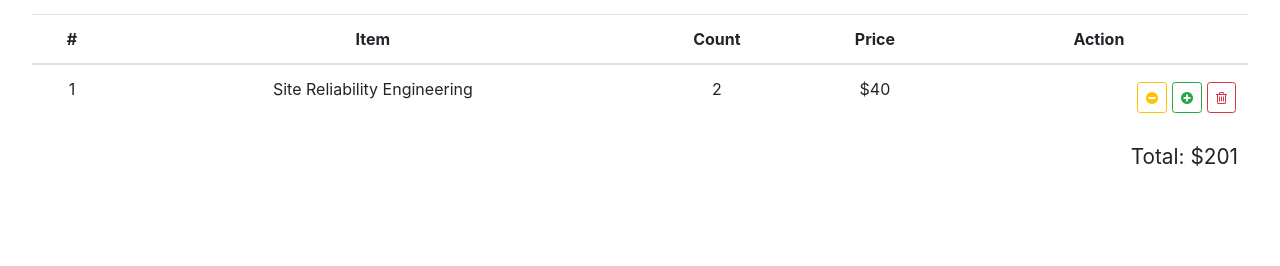
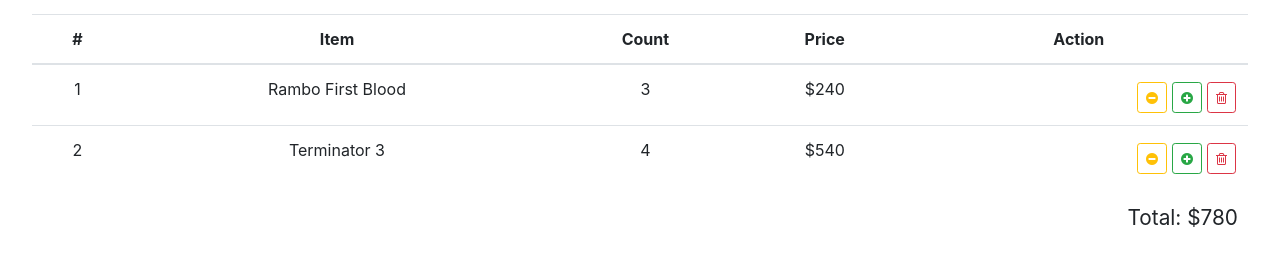
Before and after one commit to spacepocket1985/reStore, a React (Vite) app: page / in a window 1280 px wide. Shown: the part 522-788 px from the top of the page. Built offline with nearby package versions, Linux system fonts and the light colour scheme.

Commit message:
feat: add book to cart

```diff
--- a/src/components/bookList/BookList.tsx
+++ b/src/components/bookList/BookList.tsx
@@ -5,7 +5,7 @@
   booksRequestedAC,
   booksLoadedAC,
   booksErrorAC,
-
+  addBookToCartAC,
 } from '../../store/actions/actions';
 import { AppRootState } from '../../store/store';
 import { BookListItem } from '../bookListItem/BookListItem';
@@ -24,20 +24,16 @@
 
 type MapDispatchToPropsType = {
   fetchBooks: () => void;
+  onAddToCart: (book: BookType) => void;
 };
 
 type BookListPropsType = MapStateToPropsType & MapDispatchToPropsType;
 
 const BookList = (props: BookListPropsType) => {
-  const {
-    books,
-    loading,
-    error,
-    fetchBooks
-  } = props;
+  const { books, loading, error, fetchBooks, onAddToCart } = props;
 
   useEffect(() => {
-    fetchBooks()
+    fetchBooks();
   }, []);
 
   const renderBooks = (books: BookType[]) => {
@@ -46,7 +42,7 @@
         {books.map((book) => {
           return (
             <li key={book.id}>
-              <BookListItem book={book} />
+              <BookListItem book={book} onAddToCart={()=>{onAddToCart(book)}} />
             </li>
           );
         })}
@@ -75,7 +71,6 @@
   };
 };
 
-
 const mapDispatchToProps = (dispatch: Dispatch): MapDispatchToPropsType => {
   const { getBook } = bookStoreService();
 
@@ -86,8 +81,11 @@
         .then((data) => {
           dispatch(booksLoadedAC(data));
         })
-        .catch((error)=>{dispatch(booksErrorAC(error))});
+        .catch((error) => {
+          dispatch(booksErrorAC(error));
+        });
     },
+    onAddToCart:(book: BookType)=>{dispatch(addBookToCartAC(book))}
   };
 };
 
--- a/src/components/bookListItem/BookListItem.tsx
+++ b/src/components/bookListItem/BookListItem.tsx
@@ -3,22 +3,27 @@
 
 type BookListItemPropsType = {
   book: BookType;
+  onAddToCart: () => void;
 };
 
 export const BookListItem = (props: BookListItemPropsType) => {
   const { title, author, price, coverImage } = props.book;
+  const { onAddToCart } = props;
   return (
     <div className="book-list-item">
       <div className="book-cover">
         <img src={coverImage} alt="cover" />
       </div>
       <div className="book-details">
-        <a href="#" className="book-title">{title}</a>
+        <a href="#" className="book-title">
+          {title}
+        </a>
         <div className="book-author">{author}</div>
         <div className="book-price">${price}</div>
-        <button className="btn btn-info add-to-cart">Add to cart</button>
+        <button onClick={onAddToCart} className="btn btn-info add-to-cart">
+          Add to cart
+        </button>
       </div>
-
     </div>
   );
 };
--- a/src/components/shoppingCartTable/ShoppingCartTable.tsx
+++ b/src/components/shoppingCartTable/ShoppingCartTable.tsx
@@ -1,6 +1,65 @@
+import { connect } from 'react-redux';
+import { Dispatch } from 'redux';
+import { AppRootState } from '../../store/store';
+import { CartItemType } from '../types/types';
 import './ShoppingCartTable.css';
 
-const ShoppingCartTable = () => {
+type MapStateToPropsType = {
+  cartItems: Array<CartItemType>;
+  total: number;
+};
+
+type MapStateToDispatchType = {
+  onIncrease: (id: string) => void;
+  onDecrease: (id: string) => void;
+  onDelete: (id: string) => void;
+};
+
+type ShoppingCartTablePropsType = MapStateToPropsType & MapStateToDispatchType;
+
+const ShoppingCartTable = (props: ShoppingCartTablePropsType) => {
+  const { cartItems, total, onIncrease, onDecrease, onDelete } = props;
+
+  const renderCartItemRow = (cartItems: Array<CartItemType>) => {
+    return cartItems.map((cartItem, index) => {
+      const { id, name, count, totalPrice } = cartItem;
+      return (
+        <tr key={id}>
+          <td >{index + 1}</td>
+          <td>{name}</td>
+          <td>{count}</td>
+          <td>${totalPrice}</td>
+          <td>
+            <button
+              onClick={() => {
+                onDelete(id);
+              }}
+              className="btn btn-outline-danger btn-sm float-right"
+            >
+              <i className="fa fa-trash-o" />
+            </button>
+            <button
+              onClick={() => {
+                onIncrease(id);
+              }}
+              className="btn btn-outline-success btn-sm float-right"
+            >
+              <i className="fa fa-plus-circle" />
+            </button>
+            <button
+              onClick={() => {
+                onDecrease(id);
+              }}
+              className="btn btn-outline-warning btn-sm float-right"
+            >
+              <i className="fa fa-minus-circle" />
+            </button>
+          </td>
+        </tr>
+      );
+    });
+  };
+
   return (
     <div className="shopping-cart-table">
       <h2>Your Order</h2>
@@ -16,31 +75,38 @@
         </thead>
 
         <tbody>
-          <tr>
-            <td>1</td>
-            <td>Site Reliability Engineering</td>
-            <td>2</td>
-            <td>$40</td>
-            <td>
-              <button className="btn btn-outline-danger btn-sm float-right">
-                <i className="fa fa-trash-o" />
-              </button>
-              <button className="btn btn-outline-success btn-sm float-right">
-                <i className="fa fa-plus-circle" />
-              </button>
-              <button className="btn btn-outline-warning btn-sm float-right">
-                <i className="fa fa-minus-circle" />
-              </button>
-            </td>
-          </tr>
+          {cartItems ? (
+            renderCartItemRow(cartItems)
+          ) : (
+            <tr>You dont add any book to cart!</tr>
+          )}
         </tbody>
       </table>
 
-      <div className="total">
-        Total: $201
-      </div>
+      <div className="total">Total: ${total}</div>
     </div>
   );
 };
 
-export default ShoppingCartTable;
+const mapStateToProps = (state: AppRootState): MapStateToPropsType => {
+  return {
+    cartItems: state.booksList.cartItems,
+    total: state.booksList.total,
+  };
+};
+
+const MapStateToDispatch = () => {
+  return {
+    onIncrease: (id: string) => {
+      console.log('INC ', id);
+    },
+    onDecrease: (id: string) => {
+      console.log('DEC ', id);
+    },
+    onDelete: (id: string) => {
+      console.log('DEL ', id);
+    },
+  };
+};
+
+export default connect(mapStateToProps, MapStateToDispatch)(ShoppingCartTable);
--- a/src/store/actions/actions.ts
+++ b/src/store/actions/actions.ts
@@ -30,3 +30,15 @@
 export const booksErrorAC = (error: Error): ActionBooksErrorType => {
   return { type: 'FETCH_BOOKS_FAILURE', payload: error };
 };
+
+export type ActionAddBookToCart = {
+  type: 'ADD_BOOK_TO_CART';
+  payload: BookType;
+};
+
+export const addBookToCartAC = (book: BookType): ActionAddBookToCart => {
+  return {
+    type: 'ADD_BOOK_TO_CART',
+    payload: book,
+  };
+};
--- a/src/store/reducers/reducer.ts
+++ b/src/store/reducers/reducer.ts
@@ -1,24 +1,46 @@
 import { v1 } from 'uuid';
-import { BookType } from '../../components/types/types';
+import { BookType, CartItemType } from '../../components/types/types';
 import {
   ActionBooksErrorType,
   ActionBooksLoadedType,
   ActionBooksRequestedType,
+  ActionAddBookToCart,
 } from '../actions/actions';
 
 type InitialStateType = {
   books: Array<BookType>;
+  cartItems: Array<CartItemType>;
+  total: number;
   loading: boolean;
   error: string | null;
 };
 
 const initialState: InitialStateType = {
   books: [],
+  cartItems: [
+    {
+      id: v1(),
+      name: 'Rambo First Blood',
+      count: 3,
+      totalPrice: 240,
+    },
+    {
+      id: v1(),
+      name: 'Terminator 3',
+      count: 4,
+      totalPrice: 540,
+    },
+  ],
+  total: 780,
   loading: true,
   error: null,
 };
 
-type ActionsType = ActionBooksLoadedType | ActionBooksRequestedType | ActionBooksErrorType;
+type ActionsType =
+  | ActionBooksLoadedType
+  | ActionBooksRequestedType
+  | ActionBooksErrorType
+  | ActionAddBookToCart;
 
 export const booksStoreReducer = (
   state = initialState,
@@ -26,11 +48,44 @@
 ) => {
   switch (action.type) {
     case 'FETCH_BOOKS_SUCCESS':
-      return { books: action.payload, loading: false, error: null };
+      return { ...state, books: action.payload, loading: false, error: null };
     case 'FETCH_BOOKS_REQUEST':
-      return { books: [], loading: true, error: null };
+      return { ...state, books: [], loading: true, error: null };
     case 'FETCH_BOOKS_FAILURE':
-      return {books: [], loading: false, error: action.payload.message}
+      return {
+        ...state,
+        books: [],
+        loading: false,
+        error: action.payload.message,
+      };
+    case 'ADD_BOOK_TO_CART':
+      const temp = state.cartItems.find(
+        (item) => item.id === action.payload.id
+      );
+
+      const newCartItems = !temp
+        ? [
+            {
+              id: action.payload.id,
+              name: action.payload.title,
+              count: 1,
+              totalPrice: action.payload.price,
+            },
+            ...state.cartItems,
+          ]
+        : state.cartItems.map((item) =>
+            item.id === action.payload.id
+              ? {
+                  ...item,
+                  count: item.count + 1,
+                  totalPrice: item.totalPrice + action.payload.price,
+                }
+              : item
+          );
+      return {
+        ...state,
+        cartItems: newCartItems,
+      };
     default:
       return state;
   }
```
Also changed, not shown: src/components/types/types.ts (+8 -1 lines).
